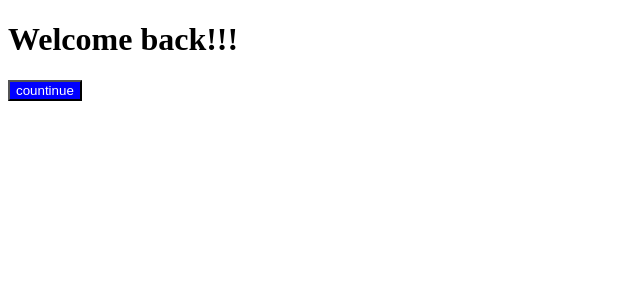
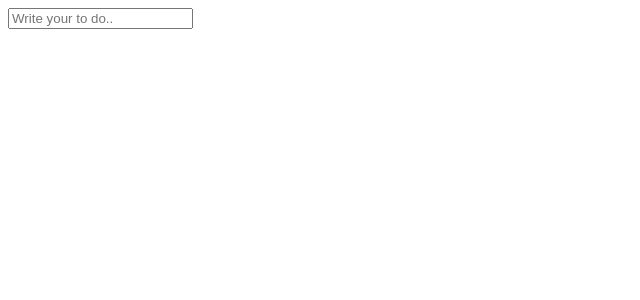
Before and after one commit to hhong-yejin/portfolio, a React (Create React App) app in the folder react앱/hello/: page / in a window 1280 px wide. Shown: the top 300 px of the page, without its empty margins (0-640 px from the left). Built offline with nearby package versions, Linux system fonts and the light colour scheme.

Commit message:
react 연습 1번째

```diff
--- a/react앱/hello/src/App.js
+++ b/react앱/hello/src/App.js
@@ -1,10 +1,17 @@
-import Button from "./Button";
+import { useState } from "react";
 
 function App() {
+  const [todo, setTodo] = useState("");
+  const onChange = (event) => setTodo(event.target.value);
+  console.log(todo);
   return (
     <div>
-      <h1>Welcome back!!!</h1>
-      <Button text={"countinue"} />
+      <input
+        onChange={onChange}
+        value={todo}
+        type="text"
+        placeholder="Write your to do.."
+      />
     </div>
   );
 }
--- /dev/null
+++ b/react앱/hello/src/App.module.css
@@ -0,0 +1,4 @@
+.title {
+  font-family: "Times New Roman", Times, serif;
+  font-size: 30px;
+}
--- a/react앱/hello/src/Button.js
+++ b/react앱/hello/src/Button.js
@@ -2,7 +2,7 @@ import PropTypes from "prop-types";
 import styles from "./Button.module.css";
 
 function Button(props) {
-  return <button className={styles.btn}>{props.text}</button>;
+  return <button className={styles.title}>{props.text}</button>;
 }
 
 Button.propTypes = {
--- a/react앱/hello/src/Button.module.css
+++ b/react앱/hello/src/Button.module.css
@@ -1,4 +1,4 @@
-.btn {
+.title {
   color: white;
-  background-color: blue;
+  background-color: skyblue;
 }
```
Also changed, not shown: react앱/hello/src/Test.js (added, +57 -0 lines).
